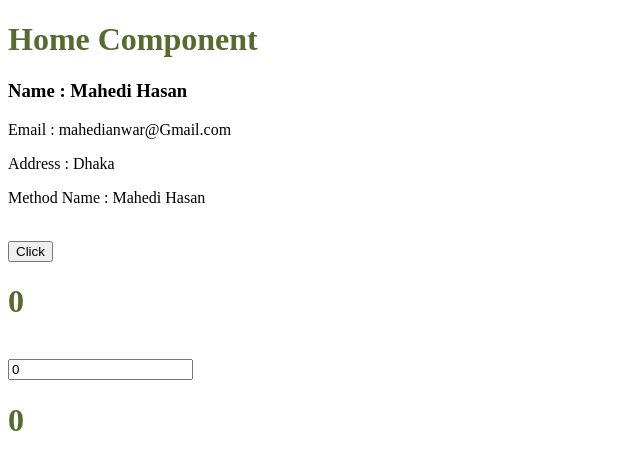
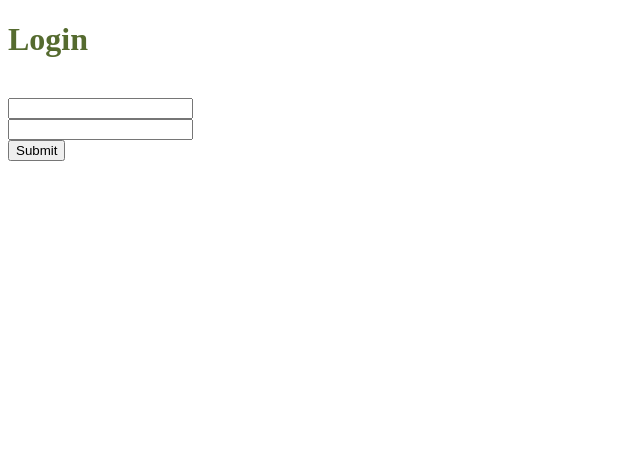
Before and after one commit to AnwarHossainSR/Vue-Js-Learn, a Vue app: page / in a window 1280 px wide. Shown: the top 470 px of the page, without its empty margins (0-640 px from the left). Built offline with nearby package versions, Linux system fonts and the light colour scheme.

Commit message:
get data grom input field

```diff
--- a/src/components/Home.vue
+++ b/src/components/Home.vue
@@ -1,43 +1,39 @@
 <template>
     <div>
-        <h1>Home Component</h1>
-        <h3>Name : {{ name }}</h3>
-        <p>Email : {{ email }}</p>
-        <p>Address : {{ address }}</p>
-        <p>Method Name : {{ getname() }}</p><br>
-        <button v-on:click="increment()">Click</button>
-        <h1>{{ count }}</h1><br>
-        <input type="text" v-model="count">
-        <h1>{{ count }}</h1><br>
+
+        <h1>Login</h1><br>
+
+        <input type="text" name="email" v-model="email"><br>
+
+        <input type="text" name="password" v-model="password"><br>
+
+        <button v-on:click="getData">Submit</button>
+
     </div>
 </template>
 
 <script>
 export default {
-        name:'Home',
-        props:{
-            name:String
+    name: 'Home',
+    props: {
+        name: String
     },
-        data(){
-            return{
-                email:'mahedianwar@Gmail.com',
-                address:'Dhaka',
-                count:0
+    data() {
+        return {
+            email:null,
+            password:null
         }
     },
-        methods:{
-            getname(){
-                return this.name
-            },
-            increment(){
-                this.count++
+    methods: {
+        getData() {
+            alert(this.email +" "+this.password)
         }
     }
 }
 </script>
 
 <style scoped>
-    h1{
+h1 {
     color: darkolivegreen;
 }
 </style>
```
Lines whose indentation alone changed are shown as unchanged.
